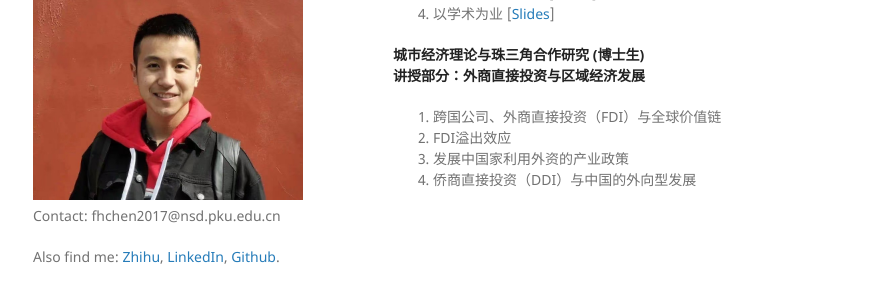
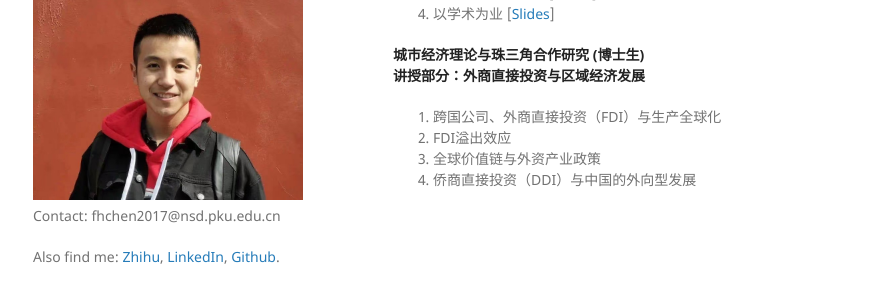
Before and after one commit to FanghaoChen/homepage, a Jekyll site: the page built from teaching.md, in a window 1280 px wide. Shown: the part 262-562 px from the top of the page, without its empty margins (177-1073 px from the left). Built offline with Jekyll 4.4.1, drawn with Linux system fonts in a browser that asks for light colours; our own code applies the rules of GitHub Pages for plain Markdown files.

Commit message:
Update teaching.md

```diff
--- a/teaching.md
+++ b/teaching.md
@@ -10,7 +10,7 @@
 
 **城市经济理论与珠三角合作研究 (博士生)** <br/>
 **讲授部分：外商直接投资与区域经济发展**
-1. 跨国公司、外商直接投资（FDI）与全球价值链 <br/>
+1. 跨国公司、外商直接投资（FDI）与生产全球化 <br/>
 2. FDI溢出效应 <br/>
-3. 发展中国家利用外资的产业政策 <br/>
+3. 全球价值链与外资产业政策 <br/>
 4. 侨商直接投资（DDI）与中国的外向型发展 <br/>
```
